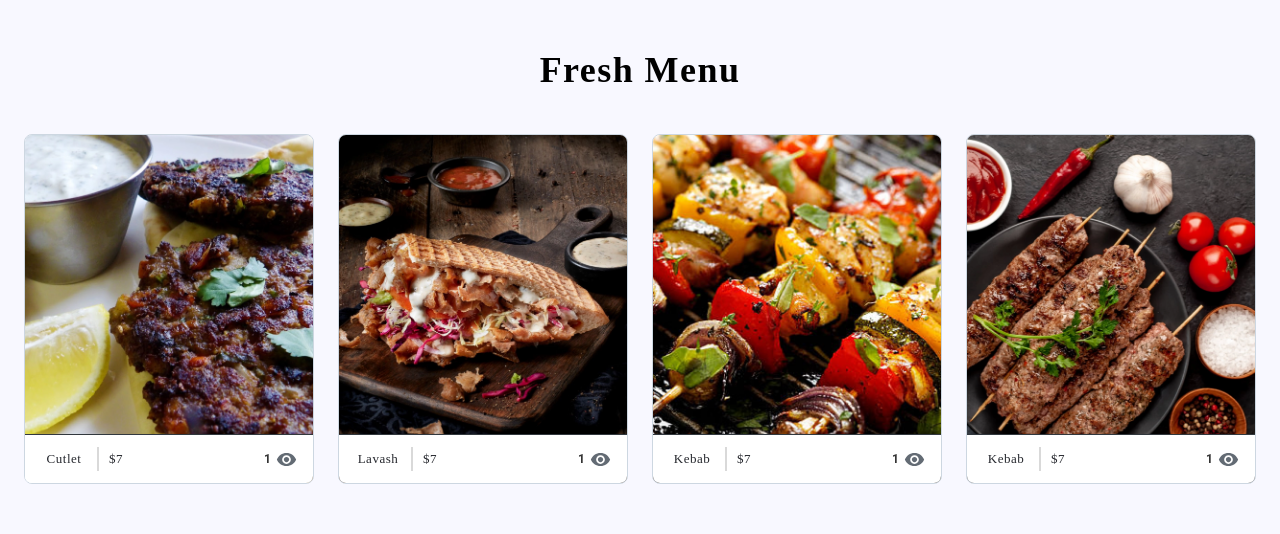
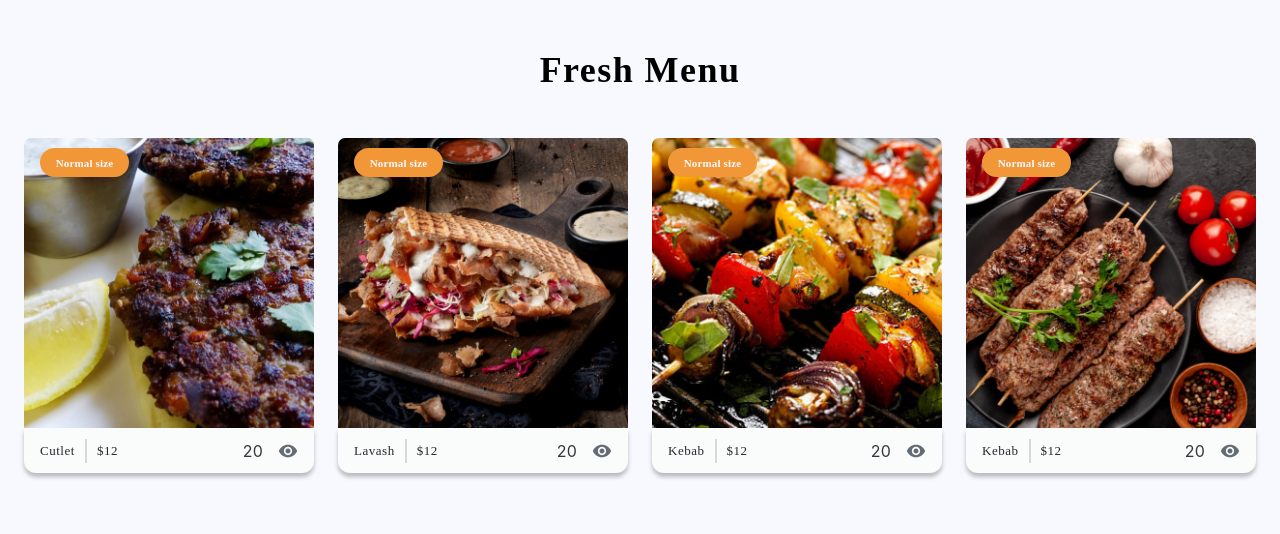
Before and after one commit to legendaxad/burak-react, a React (Create React App) app: page / in a window 1280 px wide. Shown: the part 1560-2094 px from the top of the page. Built offline with nearby package versions, Linux system fonts and the light colour scheme.

Commit message:
fix:modify popular and new dishes components

```diff
--- a/src/app/components/footers/index copy.tsx
+++ /dev/null
@@ -1,3 +0,0 @@
-export function Footer() {
-  return <div>Foter</div>;
-}
--- a/src/app/screens/homePage/NewDishes.tsx
+++ b/src/app/screens/homePage/NewDishes.tsx
@@ -5,7 +5,7 @@ import CardOverflow from "@mui/joy/CardOverflow";
 import Typography from "@mui/joy/Typography";
 import { CssVarsProvider } from "@mui/joy/styles";
 import { Box, Container, Stack } from "@mui/material";
-import { CardCover } from "@mui/joy";
+import { AspectRatio, CardCover } from "@mui/joy";
 import VisibilityIcon from "@mui/icons-material/Visibility";
 import Divider from "../../components/divider";
 const list = [
@@ -16,65 +16,50 @@ const list = [
 ];
 export default function NewDishes() {
   return (
-    <div className="fresh-dishes-frame">
+    <div className="new-products-frame">
       <Container>
-        <Stack className="fresh-section">
+        <Stack className="main">
           <Box className="category-title">Fresh Menu</Box>
           <Stack className="cards-frame">
-            {list.map((ele, index) => {
-              return (
-                <CssVarsProvider key={index}>
-                  <Card className="card">
-                    <CardCover>
+            <CssVarsProvider>
+              {list.length > 0 ? (
+                list.map((ele, index) => (
+                  <Card sx={{ gap: "0px" }} key={index} className="card">
+                    <CardOverflow>
+                      <div className="product-sale">Normal size</div>
+                      <AspectRatio ratio="1">
                         <img src={ele.imagepath} alt={ele.productName} />
-                    </CardCover>
-                    <CardCover className="card-cover" />
-                    <CardContent sx={{ justifyContent: "flex-end" }}>
+                      </AspectRatio>
+                    </CardOverflow>
+                    <CardOverflow className="product-detail">
+                      <Stack className="info">
                         <Stack
-                        sx={{
-                          justifyContent: "space-between",
-                          flexDirection: "row",
-                        }}
-                      ></Stack>
-                    </CardContent>
-
-                    <CardOverflow
-                      sx={{
-                        display: "flex",
-                        flexDirection: "row",
-                        borderTop: "1px solid ",
-                        background: "white",
-                        height: "49px",
-                        alignItems: "center",
-                        justifyContent: "space-between",
-                      }}
+                          flexDirection={"row"}
+                          sx={{ alignItems: "center", gap: "10px" }}
                         >
-                      <Stack
-                        sx={{
-                          display: "flex",
-                          flexDirection: "row",
-                          alignItems: "center",
-                          justifyContent: "space-between",
-                          gap: "10px",
-                        }}
-                      >
-                        <Typography className="fresh-text">
+                          <Typography className={"title"}>
                             {ele.productName}
                           </Typography>
-                        <Divider height="24" width="2" bg="#D9D9D9" />
-                        <Typography className="fresh-menu-price">$7</Typography>
+                          <Divider width="2" height="24" bg="#d9d9d9" />
+                          <Typography className={"price"}>$12</Typography>
                         </Stack>
-                      <Typography className="fresh-text-view">
-                        1{" "}
+                        <Stack
+                          flexDirection={"row"}
+                          sx={{ alignItems: "center", gap: "10px" }}
+                        >
+                          <Typography className={"views"}>20</Typography>
                           <VisibilityIcon
-                          sx={{ fontSize: 21, marginLeft: "5px" }}
-                        />
-                      </Typography>
+                            sx={{ fontSize: 20, marginLeft: "5px" }}
+                          ></VisibilityIcon>
+                        </Stack>
+                      </Stack>
                     </CardOverflow>
                   </Card>
+                ))
+              ) : (
+                <Box className="no-data">New products are not available</Box>
+              )}
             </CssVarsProvider>
-              );
-            })}
           </Stack>
         </Stack>
       </Container>
--- a/src/app/screens/homePage/PopularDishes.tsx
+++ b/src/app/screens/homePage/PopularDishes.tsx
@@ -23,8 +23,8 @@ export default function PopularDishes() {
         <Stack className="popular-section">
           <Box className="category-title">Popular Dishes</Box>
           <Stack className="cards-frame">
-            {list.map((ele, index) => {
-              return (
+            {list.length > 0 ? (
+              list.map((ele, index) => (
                 <CssVarsProvider key={index}>
                   <Card className="card">
                     <CardCover>
@@ -81,8 +81,10 @@ export default function PopularDishes() {
                     </CardOverflow>
                   </Card>
                 </CssVarsProvider>
-              );
-            })}
+              ))
+            ) : (
+              <Box className="no-data">New products are not available</Box>
+            )}
           </Stack>
         </Stack>
       </Container>
--- a/src/css/home.css
+++ b/src/css/home.css
@@ -96,23 +96,38 @@
     linear-gradient(to top, rgba(0, 0, 0, 0.4), rgba(0, 0, 0, 0) 200px),
     linear-gradient(to top, rgba(0, 0, 0, 0.8), rgba(0, 0, 0, 0) 300px);
 }
+.homepage .popular-dishes-frame .popular-section .cards-frame .no-data {
+  width: 100%;
+  height: 300px;
+  display: flex;
+  justify-content: center;
+  align-items: center;
+  text-transform: capitalize;
+  font-family: "Poppins";
+  font-style: normal;
+  font-weight: 400;
+  font-size: 30px;
+  line-height: 34px;
+  color: #e3c08d;
+}
+
 /* FRESH DISHES */
 
-.homepage .fresh-dishes-frame {
+.homepage .new-products-frame {
   width: 100%;
   height: 580px;
   background: #f8f8ff;
   display: flex;
 }
 
-.homepage .fresh-dishes-frame .fresh-section {
+.homepage .new-products-frame .main {
   margin-top: 20px;
   display: flex;
   justify-content: center;
   align-items: center;
   flex-direction: column;
 }
-.homepage .fresh-dishes-frame .fresh-section .category-title {
+.homepage .new-products-frame .main .category-title {
   text-align: center;
   font-family: "Roboto Serif";
   font-size: 36px;
@@ -123,24 +138,60 @@
   color: #000;
 }
 
-.homepage .fresh-dishes-frame .fresh-section .cards-frame {
+.homepage .new-products-frame .main .cards-frame {
   width: 100%;
-  margin-top: 43px;
-  display: flex;
+  margin: 47px 2px 2px 2px;
   flex-direction: row;
   justify-content: space-between;
 }
-.homepage .fresh-dishes-frame .fresh-section .cards-frame .card {
-  min-height: 350px;
-  min-width: 290px;
-  cursor: pointer;
+.homepage .new-products-frame .main .cards-frame .card {
+  width: 290px;
+  height: 335px;
+  border: none;
 }
-.homepage .fresh-dishes-frame .fresh-section .cards-frame .card .fresh-text {
+.homepage .new-products-frame .main .cards-frame .product-sale {
+  position: absolute;
+  margin-top: 10px;
+  z-index: 100;
+  width: 89px;
+  height: 29px;
+  border-radius: 20px;
+  background: #f19737;
+  color: #f8f8ff;
+  text-align: center;
+  font-family: "Roboto Serif";
+  font-size: 11px;
+  font-style: normal;
+  font-weight: 600;
+  line-height: normal;
   display: flex;
   align-items: center;
   justify-content: center;
-  width: 46px;
-  height: 18px;
+}
+.homepage .new-products-frame .main .cards-frame .card .product-detail {
+  width: 290px;
+  height: 49px;
+  border-radius: 0 0 12px 12px;
+  background: #fafbfb;
+  box-shadow: 0 4px 4px 0 rgba(0, 0, 0, 0.25);
+  display: flex;
+  justify-content: center;
+}
+.homepage .new-products-frame .main .cards-frame .card .product-detail .info {
+  display: flex;
+  flex-direction: row;
+  align-items: center;
+  justify-content: space-between;
+}
+.homepage
+  .new-products-frame
+  .main
+  .cards-frame
+  .card
+  .product-detail
+  .info
+  .title {
+  color: #25272d;
   text-align: center;
   font-family: "Roboto Serif";
   font-size: 13px;
@@ -148,15 +199,15 @@
   font-weight: 500;
   line-height: normal;
   letter-spacing: 0.52px;
-
-  color: #25272d;
 }
 .homepage
-  .fresh-dishes-frame
-  .fresh-section
+  .new-products-frame
+  .main
   .cards-frame
   .card
-  .fresh-menu-price {
+  .product-detail
+  .info
+  .price {
   color: #25272d;
   text-align: center;
   font-family: "Roboto Mono";
@@ -166,19 +217,17 @@
   line-height: normal;
   letter-spacing: 0.52px;
 }
-.homepage
-  .fresh-dishes-frame
-  .fresh-section
-  .cards-frame
-  .card
-  .fresh-text-view {
+.homepage .new-products-frame .main .cards-frame .no-data {
+  width: 100%;
+  height: 300px;
   display: flex;
+  justify-content: center;
   align-items: center;
-  justify-content: center;
-  font-family: Roboto;
-  font-size: 12px;
+  text-transform: capitalize;
+  font-family: "Poppins";
   font-style: normal;
-  font-weight: 700;
-  line-height: normal;
-  color: #343434;
+  font-weight: 400;
+  font-size: 30px;
+  line-height: 34px;
+  color: #e3c08d;
 }
```
Lines whose indentation alone changed are shown as unchanged.
